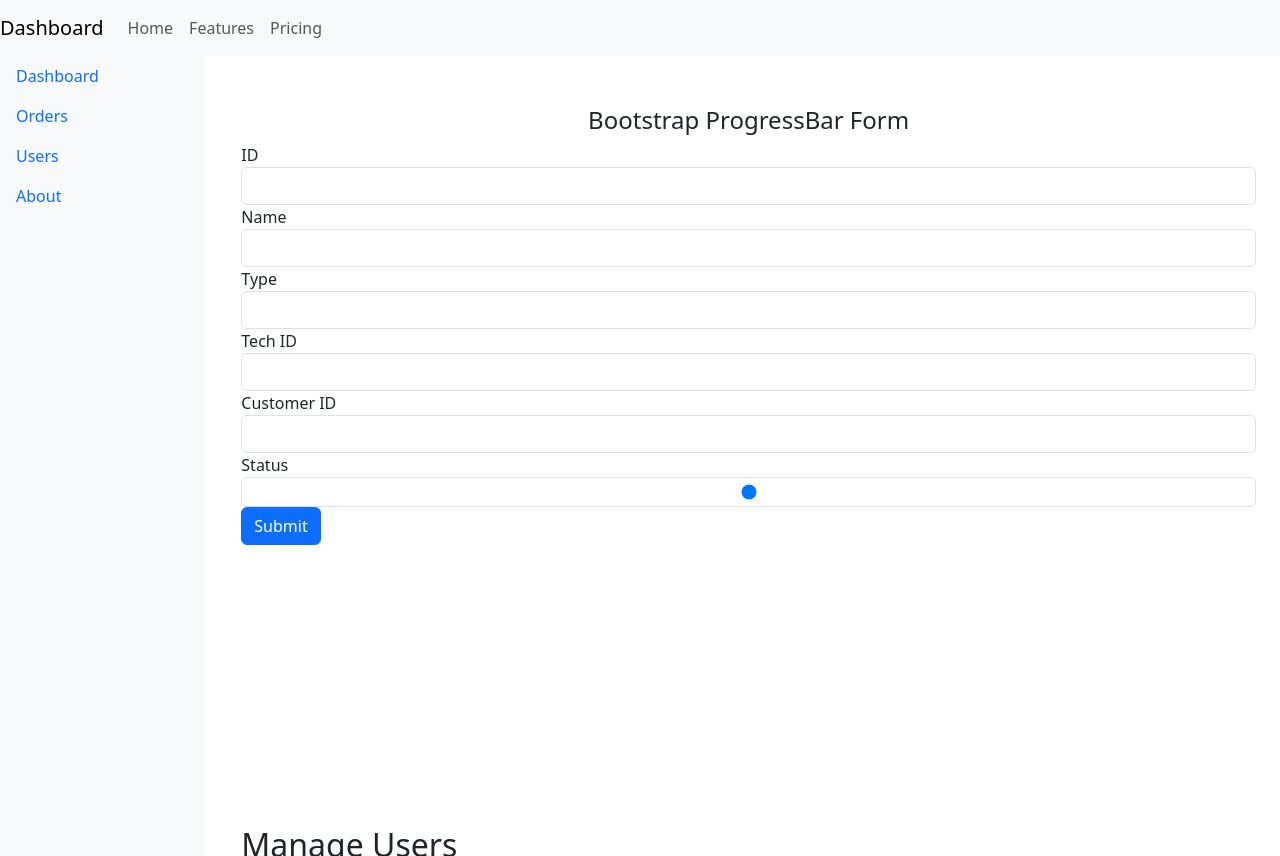
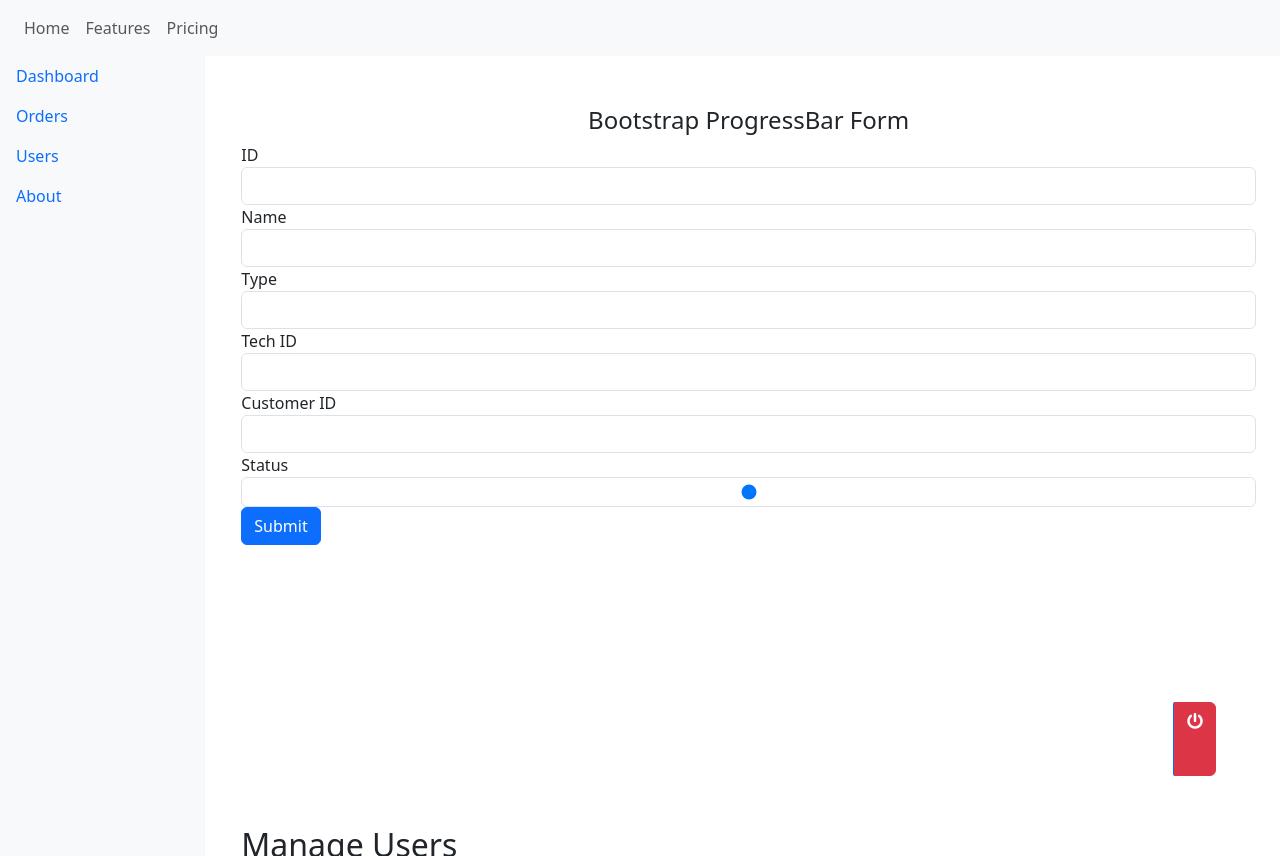
Before and after one commit to nkiko-hertier/Repaires, a PHP site: page /home.php?order=1 in a window 1280 px wide. Run offline with PHP 8.4, Linux system fonts and the light colour scheme; the visitor is signed in with stand-in values (Sample User, id 1); data that the repository does not hold is empty; some libraries are stand-ins or nearby versions.

Commit message:
Edit user function
Edit user function

```diff
--- a/admin/home.php
+++ b/admin/home.php
@@ -79,12 +79,42 @@
 .home-cover{
     min-height: 400px;
 }
+.user.btn-group a:nth-child(1){
+    transition: 0.35s;
+    width: 0px;
+    padding: 0rem 0rem;
+    overflow: hidden;
+}
+.user.btn-group:hover a:nth-child(1){
+    padding: 0.375rem 0.75rem;
+    width: 100px;
+    overflow: unset;
+    cursor: pointer;
+}
+.user.btn-group{
+    position: fixed;
+    bottom: 3%;
+    z-index: 10000;
+    right: 5%;
+    width: fit-content;
+}
 </style>
 <body>
+
+    <div class="user btn-group flex-end">
+        <a href="" class="btn btn-primary">
+            <i class="fa fa-user"></i>
+            <?=$_SESSION['uname']?>
+        </a>
+        <a href="" class="btn btn-danger">
+            <i class="fa fa-power-off"></i>
+        </a>
+    </div>
     <!--Header-->
     <header>
         <nav class="navbar navbar-expand-lg navbar-light bg-light">
-            <a class="navbar-brand" href="#">Dashboard</a>
+            <div class="navbar-brand">
+            </div>
             <button class="navbar-toggler" type="button" data-toggle="collapse" data-target="#navbarNav"
                 aria-controls="navbarNav" aria-expanded="false" aria-label="Toggle navigation">
                 <span class="navbar-toggler-icon"></span>
@@ -110,7 +140,7 @@
         <div class="row">
             <!--Sidebar-->
             <nav class="col-md-2 bg-light sidebar">
-                <div class="sidebar-sticky">
+                <div class="sidebar-sticky" style="position: relative;">
                     <ul class="nav flex-column">
                         <li class="nav-item">
                             <a onclick="DashScroll('.dash-main #home')" class="nav-link active" href="#">
@@ -143,7 +173,7 @@
             <!--Main Content-->
             <main role="main" class="dash-main col-12 ml-sm-auto col-lg-10 px-4">
                 <div id="home" class="section">
-                    <div class="home-cover flex-center column-flex h1 align-center container s-border" style="background-image: linear-gradient(#ffffffa6,#ffffffa6),url(../assets/img/dash-home.jpg); background-size: cover;">
+                    <div class="home-cover flex-center column-flex h1 align-center container s-border" style="box-shadow:inset -27px 30px 12px 20px #0000008a; background-image: linear-gradient(#ffffffa6,#ffffffa6),url(../assets/img/dash-home.jpg); background-size: cover;">
                         <h2>Dashboard</h2>
                         <p>
                             Welcome to the dashboard. Here you can view your recent orders, manage your products, view your customers and manage your reports.
--- a/admin/php/logout.php
+++ b/admin/php/logout.php
@@ -2,8 +2,5 @@
     session_start();
     session_destroy();
     header("location: ../login.php");
-    if (!isset($_SESSION['uname'])) {
-        header("location: ../login.php");
-    }
 
 ?>
--- a/home.html
+++ b/home.html
@@ -35,6 +35,9 @@
             0%{
                 width: 0%;
                 background-color: rgb(65, 81, 255);
+            }
+            80%{
+                background-color: rgb(255, 233, 65);
             }
         }
     </style>
--- a/php/logout.php
+++ b/php/logout.php
@@ -2,8 +2,5 @@
     session_start();
     session_destroy();
     header("location: ../login.php");
-    if (!isset($_SESSION['uname'])) {
-        header("location: ../login.php");
-    }
 
 ?>
```
